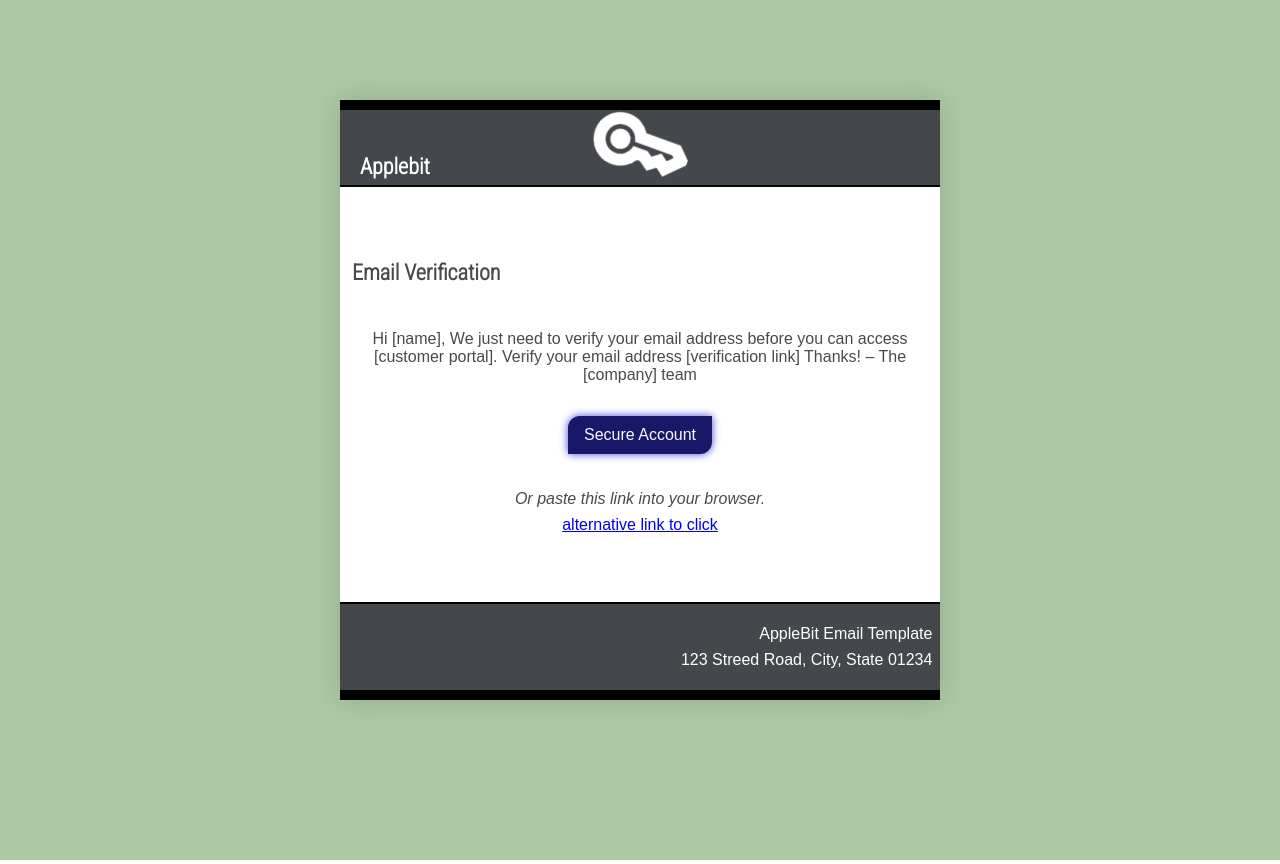
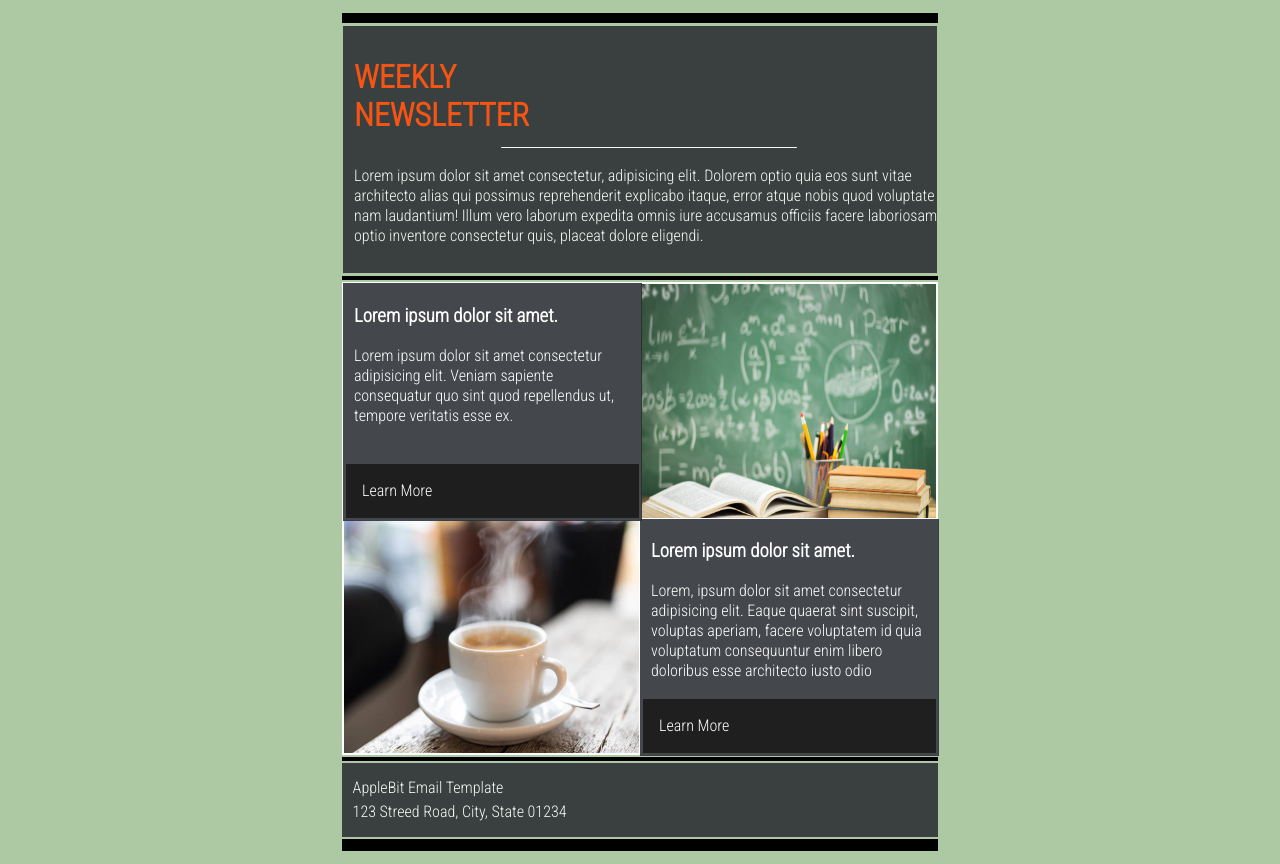
Before and after one commit to KylesTech95/crm-email-temp, a website: page public/index.html in a window 1280 px wide. Drawn offline with Linux system fonts and the light colour scheme.

Commit message:
feat: newsletter

```diff
--- a/public/index.html
+++ b/public/index.html
@@ -1,257 +1,228 @@
-
 <!DOCTYPE html>
 <html xmlns="http://www.w3.org/1999/xhtml"></html>
 <html lang="en">
   <head>
-    <meta charset="UTF-8">
-    <meta http-equiv="X-UA-Compatible" content="IE=edge">
-    <meta name="viewport" content="width=device-width, initial-scale=1.0">
+    <meta charset="UTF-8" />
+    <meta http-equiv="X-UA-Compatible" content="IE=edge" />
+    <meta name="viewport" content="width=device-width, initial-scale=1.0" />
     <title>Email Template</title>
     <style type="text/css">
-        @import url('https://fonts.googleapis.com/css2?family=Roboto+Condensed:wght@300&display=swap');
+      @import url("https://fonts.googleapis.com/css2?family=Roboto+Condensed:wght@300&display=swap");
+
       body {
         margin: 0;
-            overflow:hidden;
+        overflow: scroll;
+        scroll-behavior: smooth;
+        font-family: 'Roboto Condensed', sans-serif;
+        height:10vh;
+        width:100%;
       }
-        table {
-            border-spacing: 0;
+      .header-container{
+        padding:.5rem;
       }
-        .display-justify-end{
+      p{
+        line-height:1.25rem;
+      }
+      .info-para{
+        height:100%;
+        width:100%;
+        background:#2b2e33;
+        opacitY:.88;
+      }
+
+      img{
+        width:100%;
+        height:100%;
+        background-position:center;
+        background-size:contain;
+      }
+      td.hr{
+       background:transparent;
+        width:100%;
         display:flex;
-            flex-direction: column;
-            align-items: end;
-            justify-content: end;
+        flex-direction:column;
+        align-items:center;
+        justify-content:center;
       }
-        .cta{
-            padding:10px 16px;
-            cursor:pointer;
-            border-radius: 12px 0 12px 0;
-            background:rgb(24, 24, 105);
-            color:ghostwhite;
-            font-size:16px;
+      hr.hr-class{
+        margin:0 auto;
         border:none;
-            transition:.5s;
-            margin: 1rem 0 2rem 0;
-            filter: drop-shadow(0 0 4px #4444dd);
-
-        }
-        .cta:active{
-            background:blue;
-            transition:.25s;
-        }
-        td {
-            padding: 0;
-        }
-        img {
-            border: 0;
+        background:#fff;
+        width:50%;
+        padding:.75px;
+        border-radius:12px;
       }
       .wrapper {
+        padding:2rem 0;
         width: 100%;
-            height:100vh;
+        height: 100vh;
         table-layout: fixed;
         background-color: #adc9a3;
-            padding-bottom: 60px;
-            display:flex;
+        display: flex;
         flex-direction: column;
         align-items: center;
         justify-content: center;
       }
-        .main {
+      .columns-4 {
         width: 100%;
-            max-width:600px;
-            background-color: #fff;
-            font-family: sans-serif;
-            color: #4a4a4a;
-            box-shadow: 0 0 25px rgba(0, 0, 0, .15);
-            text-align: center;
-            height:600px;
+        height: 100%;
+        display: grid;
+        grid-template-columns: 1fr 1fr;
       }
-
-        h3 {
-            font-family: 'Roboto Condensed', sans-serif;
-            font-size: 28px;
-        }
-        .display-justify-start{
-            width:100%;
-            height:100%;
-            display:flex;
-            flex-direction: column;
-            align-items: start;
-            padding-left:1.5rem;
-            justify-content: center;
-        }
-        .key{
-            fill:rgb(255, 255, 255) !important;
-            stroke: rgb(255, 255, 255);
-            stroke-width: 35px;
-            height:100px;
-            width:100px;
-            animation: rotate 1s .5s forwards ease-out;
-        }
-        @keyframes rotate {
-            from{
-                transform:rotate(0deg);
-            }
-            to{
-                transform:rotate(20deg);
-            }
-        }
-
-        .display-column{
-            width:100%;
-            height:100%;
-            display:flex;
+      .center-table {
+        width: 100%;
+        height: 100%;
+        display: flex;
         flex-direction: column;
         align-items: center;
         justify-content: center;
-
       }
-
-        h4 {
-            font-family: 'Roboto Condensed', sans-serif;
-            font-size: 22px;
+      .learn-more{
+        color:#fff;
+        background:#000;
+        width:100%;
+        cursor:pointer;
+        padding-left:1rem;
       }
-
-#verification-header{
-    text-decoration:uppercase;
+      .columns-2{
+        width: 100%;
+        height: 100%;
+        display: flex;
+        flex-direction: column;
+        align-items: start;
+        justify-content: space-between;
+        overflow:hidden;
+        color:#fff;
       }
-
     </style>
   </head>
   <!-- tables are widely supported by email clients -->
   <body>
     <center class="wrapper">
-        <table class="main" width="100%">
-
-
-<!--BORDER-->
-<tr>
-    <td height="8" style="background-color: #000;">
-    </td>
-</tr>
-
+      <table
+        style="
+          width: 100%;
+          max-width: 600px;
+        "
+      >
       <!-- BORDER -->
       <tr>
-    <td height="2" style="background-color: #000;">
-    </td>
+        <td height="8" style="background-color: #000"></td>
       </tr>
-
-<!-- <svg xmlns="http://www.w3.org/2000/svg" height="24px" viewBox="0 -960 960 960" width="24px" fill="#5f6368"><path d="M280-400q-33 0-56.5-23.5T200-480q0-33 23.5-56.5T280-560q33 0 56.5 23.5T360-480q0 33-23.5 56.5T280-400Zm0 160q-100 0-170-70T40-480q0-100 70-170t170-70q67 0 121.5 33t86.5 87h352l120 120-180 180-80-60-80 60-85-60h-47q-32 54-86.5 87T280-240Zm0-80q56 0 98.5-34t56.5-86h125l58 41 82-61 71 55 75-75-40-40H435q-14-52-56.5-86T280-640q-66 0-113 47t-47 113q0 66 47 113t113 47Z"/></svg> -->
-
         <!-- HEADER/BANNER -->
-<tr style="width:100%;height:75px;">
-
-    <td style="position:relative; height:inherit;width:inherit;background:#2b2e33;opacity:.88;" class="display-column">
-        <h4 style="color:#fff;position:absolute;top:15px;left:20px;">Applebit</h4>
-        <table>
         <tr>
           <td>
-                    <svg class="key key-icon icon-key" height="56px" viewBox="0 -960 960 960" width="56px" fill="#ffffff"><path d="M280-400q-33 0-56.5-23.5T200-480q0-33 23.5-56.5T280-560q33 0 56.5 23.5T360-480q0 33-23.5 56.5T280-400Zm0 160q-100 0-170-70T40-480q0-100 70-170t170-70q67 0 121.5 33t86.5 87h352l120 120-180 180-80-60-80 60-85-60h-47q-32 54-86.5 87T280-240Zm0-80q56 0 98.5-34t56.5-86h125l58 41 82-61 71 55 75-75-40-40H435q-14-52-56.5-86T280-640q-66 0-113 47t-47 113q0 66 47 113t113 47Z"/></svg>
+            <table style="background:#2b2e33;color:#fff;opacity:.88;height:100%">
+              <tr class="columns-2 header-container">
+                <td class="td column-actual">
+                  <h1 style="text-transform: uppercase; height:65px;width:100px;color:orangered;">Weekly Newsletter</h1>
                 </td>
-            </tr>
-        </table>
+                <td class="hr">
+                    <hr class="hr-class">
                 </td>
-</tr>
-
-
-<!-- BORDER -->
-<tr>
-    <td height="2" style="background-color: #000;">
-    </td>
-</tr>
-
-<!-- COLUMN SECTION-->
-<tr>
-    <td>
-        <table width="100%">
-
-            <tr>
-                <td class="three-columns">
-
-                    <table class="column">
-
-                        <tr>
-                            <td class="padding">
-
-                                <table class="content">
-                                    </tr>
-
-                                    <tr class="display-column">
-                                        <td  class='display-justify-start'>
-                                            <h4 id="verification-header">Email Verification</h4>
-                                        </td>
-                                        <td style="padding: 0 1rem;position:relative;">
-                                            <p style="width:inherit">
-                                                Hi [name],
-We just need to verify your email address before you can access [customer portal].
-
-Verify your email address [verification link]
-
-Thanks! – The [company] team
+                <td class="td column-actual">
+                  <p >
+                    Lorem ipsum dolor sit amet consectetur, adipisicing elit.
+                    Dolorem optio quia eos sunt vitae architecto alias qui
+                    possimus reprehenderit explicabo itaque, error atque nobis
+                    quod voluptate nam laudantium! Illum vero laborum expedita
+                    omnis iure accusamus officiis facere laboriosam optio
+                    inventore consectetur quis, placeat dolore eligendi.
                   </p>
                 </td>
               </tr>
             </table>
           </td>
         </tr>
+        <!-- BORDER -->
+        <tr>
+          <td height="2" style="background-color: #000"></td>
+        </tr>
+
+        <!-- CONTENT -->
+        <tr style="background: #fff;">
+          <td>
+            <table class="center-table">
+              <tr class="columns-4">
+                <td class="content-container info-para">
+                  <table style="height:100%;">
+                    <tr class="columns-2">
+                      <td style="overflow:hidden; padding:0 .5rem;">
+                        <h3>Lorem ipsum dolor sit amet.</h3>
+                        <p style="height:100px;width:100%;overflow-y:scroll">Lorem ipsum dolor sit amet consectetur adipisicing elit. Veniam sapiente consequatur quo sint quod repellendus ut, tempore veritatis esse ex.</p>
+                      </td>
+                      <td class="learn-more">
+                        <p>Learn More</p>
+                      </td>
+                    </tr>
                   </table>
-    <!-- BUTTON/CALL_TO_ACTION (CTA) -->
-                    <table width="100%">
-                        <tr>
-                            <td><button class="cta button-cta cta-btn">Secure Account</button></td>
-                        </tr>
-                        <tr class="display-column" style="margin: 0 0 1.5rem 0">
-                            <td style="margin:-.75rem 0 -.5rem 0">
-                                <em>
-                                    <p>Or paste this link into your browser.</p>
-                                </em>
+                </td>
+                <td class="content-container">
+                  <table>
 
+                        <img
+                          src="./media/school.png"
+                          alt=""
+                        />
+
+                  </table>
                 </td>
-                            <td>
-                                <a href="https://github.com/KylesTech95/crm-email-temp/tree/email-verification" target="_blank">
-                                    alternative link to click
-                                </a>
+                <td class="content-container">
+                  <table>
+
+                        <img
+                          src="./media/coffee.jpg"
+                          alt=""
+                        />
+
+                  </table>
+                </td>
+                <td class="content-container info-para">
+                  <table style="height:100%;">
+                    <tr class="columns-2">
+                      <td style="overflow:hidden; padding:0 .5rem;">
+                        <h3>Lorem ipsum dolor sit amet.</h3>
+                        <p style="height:100px;width:100%;overflow-y:scroll">Lorem, ipsum dolor sit amet consectetur adipisicing elit. Eaque quaerat sint suscipit, voluptas aperiam, facere voluptatem id quia voluptatum consequuntur enim libero doloribus esse architecto iusto odio necessitatibus culpa ducimus debitis laborum beatae. Fugiat molestiae, possimus dignissimos odit id nostrum totam ducimus voluptatum beatae ipsam?</p>
+                      </td>
+                      <td class="learn-more">
+                        <p>Learn More</p>
                       </td>
                     </tr>
                   </table>
                 </td>
               </tr>
-
-
-
-
             </table>
           </td>
         </tr>
-
         <!--BORDER-->
         <tr>
-    <td height="2" style="background-color: #000;"></td>
+          <td height="2" style="background-color: #000"></td>
         </tr>
-
 
         <!--FOOTER-->
         <tr>
-    <td style="background-color: #2b2e33;opacity:.88; color: #fff;">
+          <td style="background-color: #2b2e33; opacity: 0.88; color: #fff">
             <table width="100%">
-
               <tr class="display-justify-end">
                 <td style="padding: 8px" class="display-justify-end">
                   <!-- <a href="#"><img src="https://i.ibb.co/NLSS9YJ/Shiny-red-apple-svg.png" alt="red apple" title="logo" width="60px"></a> -->
-                    <p style="margin:.25rem -.025rem">AppleBit Email Template</p>
-                    <p style="margin:.25rem -.025rem">123 Streed Road, City, State 01234</p>
+                  <p style="margin: 0.25rem -0.025rem">
+                    AppleBit Email Template
+                  </p>
+                  <p style="margin: 0.25rem -0.025rem">
+                    123 Streed Road, City, State 01234
+                  </p>
                 </td>
               </tr>
             </table>
             <tr>
-            <td height="10" style="background-color: #000;"></td>
+              <td height="10" style="background-color: #000"></td>
             </tr>
           </td>
         </tr>
-
-        </table><!--END MAIN CLASS-->
-
-    </center><!--END WRAPPER-->
+      </table>
+      <!--END MAIN CLASS-->
+    </center>
+    <!--END WRAPPER-->
   </body>
-
 </html>
```
Also changed, not shown: README.md, public/media/coffee.jpg (added), public/media/email-ver.png (renamed from media/email-ver.png), public/media/newsletter-orig.png (added), public/media/newsletter.png (added), public/media/school.png (added). Lines whose indentation alone changed are shown as unchanged.
